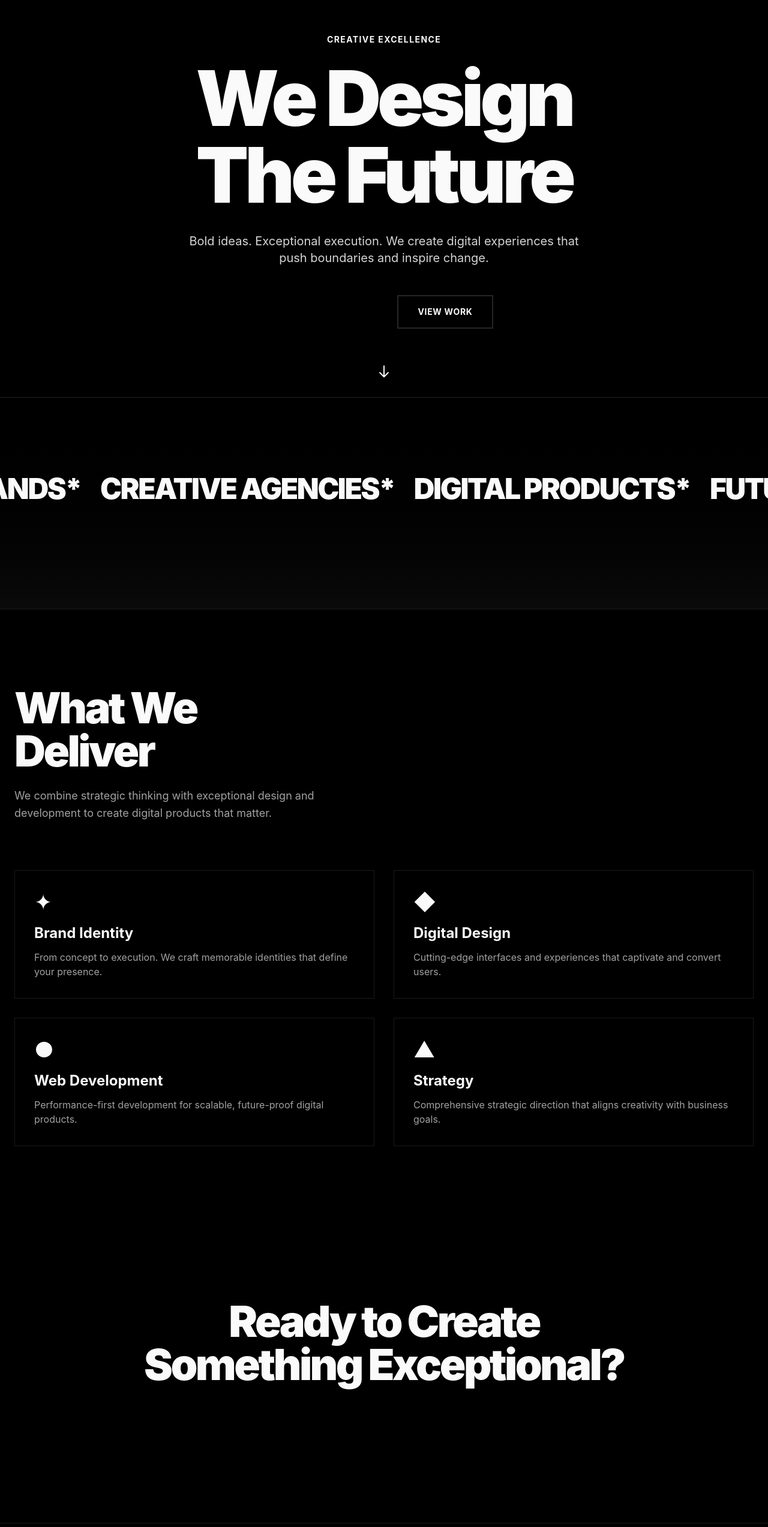
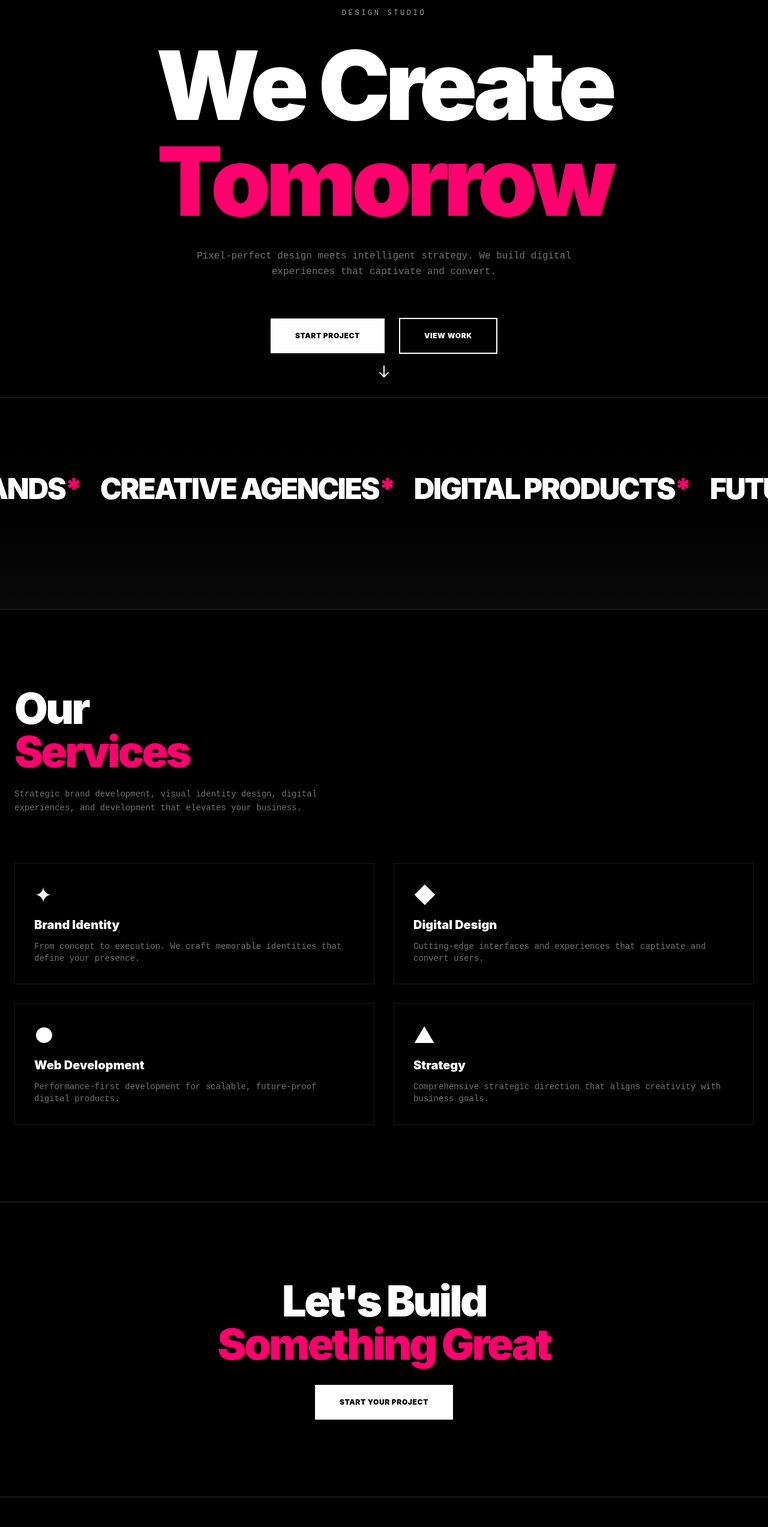
Before and after one commit to spivak321c/CRVE, a Next.js app: page / in a window 1280 px wide. Shown: the part 234-2780 px from the top of the page at 60% size. Built offline with nearby package versions, Linux system fonts and the light colour scheme.

Commit message:
feat: update color scheme and page content for design studio
Co-authored-by: simon <189878559+spivak321c@users.noreply.github.com>

```diff
--- a/app/globals.css
+++ b/app/globals.css
@@ -11,18 +11,18 @@
   --popover: oklch(0.145 0 0);
   --popover-foreground: oklch(0.985 0 0);
   --primary: oklch(0.985 0 0);
-  --primary-foreground: oklch(0.205 0 0);
-  --secondary: oklch(0.269 0 0);
+  --primary-foreground: oklch(0.145 0 0);
+  --secondary: oklch(0.165 0 0);
   --secondary-foreground: oklch(0.985 0 0);
-  --muted: oklch(0.269 0 0);
+  --muted: oklch(0.165 0 0);
   --muted-foreground: oklch(0.55 0 0);
-  --accent: oklch(0.269 0 0);
+  --accent: #ff006e;
   --accent-foreground: oklch(0.985 0 0);
   --destructive: oklch(0.396 0.141 25.723);
   --destructive-foreground: oklch(0.637 0.237 25.331);
-  --border: oklch(0.269 0 0);
-  --input: oklch(0.269 0 0);
-  --ring: oklch(0.439 0 0);
+  --border: oklch(0.165 0 0);
+  --input: oklch(0.165 0 0);
+  --ring: #ff006e;
   --chart-1: oklch(0.488 0.243 264.376);
   --chart-2: oklch(0.696 0.17 162.48);
   --chart-3: oklch(0.769 0.188 70.08);
@@ -47,18 +47,18 @@
   --popover: oklch(0.145 0 0);
   --popover-foreground: oklch(0.985 0 0);
   --primary: oklch(0.985 0 0);
-  --primary-foreground: oklch(0.205 0 0);
-  --secondary: oklch(0.269 0 0);
+  --primary-foreground: oklch(0.145 0 0);
+  --secondary: oklch(0.165 0 0);
   --secondary-foreground: oklch(0.985 0 0);
-  --muted: oklch(0.269 0 0);
+  --muted: oklch(0.165 0 0);
   --muted-foreground: oklch(0.708 0 0);
-  --accent: oklch(0.269 0 0);
+  --accent: #ff006e;
   --accent-foreground: oklch(0.985 0 0);
   --destructive: oklch(0.396 0.141 25.723);
   --destructive-foreground: oklch(0.637 0.237 25.331);
-  --border: oklch(0.269 0 0);
-  --input: oklch(0.269 0 0);
-  --ring: oklch(0.439 0 0);
+  --border: oklch(0.165 0 0);
+  --input: oklch(0.165 0 0);
+  --ring: #ff006e;
   --chart-1: oklch(0.488 0.243 264.376);
   --chart-2: oklch(0.696 0.17 162.48);
   --chart-3: oklch(0.769 0.188 70.08);
--- a/app/page.tsx
+++ b/app/page.tsx
@@ -85,52 +85,46 @@ export default function HomePage() {
       <main className="bg-black">
         {/* Hero Section */}
         <section ref={heroRef} className="relative min-h-screen flex flex-col items-center justify-center px-6 overflow-hidden pt-20">
-          {/* Gradient Background */}
-          <div className="absolute inset-0 pointer-events-none">
-            <div className="absolute top-20 left-1/4 w-96 h-96 bg-neon-cyan/5 rounded-full blur-3xl" />
-            <div className="absolute bottom-20 right-1/4 w-96 h-96 bg-neon-pink/5 rounded-full blur-3xl" />
-          </div>
-
           <div className="relative z-10 text-center max-w-6xl mx-auto">
             <motion.div initial={{ opacity: 0 }} animate={{ opacity: 1 }} transition={{ delay: 0.1 }}>
-              <p className="text-neon-cyan font-bold text-sm uppercase tracking-widest mb-6">
-                Creative Excellence
+              <p className="text-xs font-mono uppercase tracking-[0.3em] mb-8 text-neutral-400">
+                DESIGN STUDIO
               </p>
             </motion.div>
 
             <h1
               ref={titleRef}
-              className="text-7xl md:text-8xl lg:text-9xl font-black tracking-tighter leading-none mb-8"
+              className="text-8xl md:text-9xl lg:text-[10rem] font-black tracking-tighter leading-none mb-8 text-white"
             >
-              We Design
+              We Create
               <br />
-              <span className="text-neon-cyan">The Future</span>
+              <span className="text-[#ff006e]">Tomorrow</span>
             </h1>
 
             <motion.p
               initial={{ opacity: 0, y: 20 }}
               animate={{ opacity: 1, y: 0 }}
               transition={{ delay: 0.5, duration: 0.8 }}
-              className="text-lg md:text-xl text-neutral-300 max-w-2xl mx-auto mb-12"
+              className="text-sm md:text-base font-mono text-neutral-500 max-w-2xl mx-auto mb-16 leading-relaxed"
             >
-              Bold ideas. Exceptional execution. We create digital experiences that push boundaries and inspire change.
+              Pixel-perfect design meets intelligent strategy. We build digital experiences that captivate and convert.
             </motion.p>
 
             <motion.div
               initial={{ opacity: 0, y: 20 }}
               animate={{ opacity: 1, y: 0 }}
               transition={{ delay: 0.7, duration: 0.8 }}
-              className="flex flex-col sm:flex-row gap-4 justify-center items-center"
+              className="flex flex-col sm:flex-row gap-6 justify-center items-center"
             >
               <button
                 onClick={() => setIsContactOpen(true)}
-                className="px-8 py-4 bg-neon-cyan text-black font-bold text-sm uppercase tracking-wider hover:shadow-[0_0_30px_rgba(0,255,255,0.5)] transition-all duration-300"
+                className="px-10 py-5 bg-white text-black font-black text-xs uppercase tracking-wider hover:shadow-[0_0_40px_rgba(255,0,110,0.3)] transition-all duration-300 border border-white hover:border-[#ff006e]"
               >
                 Start Project
               </button>
               <Link
                 href="/work"
-                className="px-8 py-4 border-2 border-neon-cyan text-neon-cyan font-bold text-sm uppercase tracking-wider hover:bg-neon-cyan/10 transition-all duration-300"
+                className="px-10 py-5 border-2 border-white text-white font-black text-xs uppercase tracking-wider hover:bg-white hover:text-black transition-all duration-300"
               >
                 View Work
               </Link>
@@ -141,7 +135,7 @@ export default function HomePage() {
           <motion.div
             animate={{ y: [0, 10, 0] }}
             transition={{ repeat: Infinity, duration: 2 }}
-            className="absolute bottom-8 left-1/2 -translate-x-1/2 text-neon-cyan"
+            className="absolute bottom-8 left-1/2 -translate-x-1/2 text-white"
           >
             <svg className="w-6 h-6" fill="none" stroke="currentColor" viewBox="0 0 24 24">
               <path strokeLinecap="round" strokeLinejoin="round" strokeWidth={2} d="M19 14l-7 7m0 0l-7-7m7 7V3" />
@@ -157,16 +151,16 @@ export default function HomePage() {
         </section>
 
         {/* Services Section */}
-        <section className="py-32 px-6 max-w-7xl mx-auto">
-          <div className="grid grid-cols-1 md:grid-cols-2 gap-20 mb-20">
-            <div>
-              <h2 className="text-6xl md:text-7xl font-black tracking-tighter mb-6">
-                What We
+        <section className="py-32 px-6 max-w-7xl mx-auto border-y border-white/10">
+          <div className="grid grid-cols-1 md:grid-cols-3 gap-20 mb-20">
+            <div className="md:col-span-2">
+              <h2 className="text-6xl md:text-7xl font-black tracking-tighter mb-6 text-white">
+                Our
                 <br />
-                <span className="text-neon-cyan">Deliver</span>
+                <span className="text-[#ff006e]">Services</span>
               </h2>
-              <p className="text-neutral-400 text-lg leading-relaxed">
-                We combine strategic thinking with exceptional design and development to create digital products that matter.
+              <p className="text-sm font-mono text-neutral-500 leading-relaxed max-w-xl">
+                Strategic brand development, visual identity design, digital experiences, and development that elevates your business.
               </p>
             </div>
           </div>
@@ -179,73 +173,69 @@ export default function HomePage() {
                 whileInView={{ opacity: 1, y: 0 }}
                 viewport={{ once: true, margin: "-100px" }}
                 transition={{ delay: i * 0.1 }}
-                className="group p-8 border border-white/10 hover:border-neon-cyan/50 transition-all duration-300 hover:bg-white/2"
+                className="group p-8 border border-white/10 hover:border-[#ff006e] transition-all duration-300 hover:bg-white/2 hover:shadow-[inset_0_0_20px_rgba(255,0,110,0.1)]"
               >
-                <div className="text-4xl mb-4 text-neon-cyan group-hover:scale-125 transition-transform duration-300">
+                <div className="text-4xl mb-4 text-white group-hover:text-[#ff006e] group-hover:scale-110 transition-all duration-300">
                   {service.icon}
                 </div>
-                <h3 className="text-2xl font-bold mb-3">{service.title}</h3>
-                <p className="text-neutral-400">{service.description}</p>
+                <h3 className="text-xl font-black mb-3 text-white">{service.title}</h3>
+                <p className="text-sm text-neutral-500 font-mono">{service.description}</p>
               </motion.div>
             ))}
           </div>
         </section>
 
         {/* CTA Section */}
-        <section className="py-32 px-6 relative overflow-hidden">
-          <div className="absolute inset-0 pointer-events-none">
-            <div className="absolute top-0 right-0 w-96 h-96 bg-neon-cyan/5 rounded-full blur-3xl" />
-          </div>
-
+        <section className="py-32 px-6 relative overflow-hidden border-y border-white/10">
           <div className="relative z-10 max-w-4xl mx-auto text-center">
-            <h2 className="text-6xl md:text-7xl font-black tracking-tighter mb-8">
-              Ready to Create
+            <h2 className="text-6xl md:text-7xl font-black tracking-tighter mb-8 text-white">
+              Let's Build
               <br />
-              <span className="text-neon-cyan">Something Exceptional?</span>
+              <span className="text-[#ff006e]">Something Great</span>
             </h2>
 
             <motion.button
               whileHover={{ scale: 1.05 }}
               whileTap={{ scale: 0.95 }}
               onClick={() => setIsContactOpen(true)}
-              className="px-10 py-5 bg-neon-cyan text-black font-bold text-lg uppercase tracking-wider hover:shadow-[0_0_40px_rgba(0,255,255,0.6)] transition-all duration-300"
+              className="px-10 py-5 bg-white text-black font-black text-xs uppercase tracking-wider hover:bg-[#ff006e] hover:text-white hover:shadow-[0_0_40px_rgba(255,0,110,0.4)] transition-all duration-300 border border-white hover:border-[#ff006e]"
             >
-              Let's Talk
+              Start Your Project
             </motion.button>
           </div>
         </section>
 
         {/* Footer */}
-        <footer className="border-t border-white/10 py-12 px-6">
-          <div className="max-w-7xl mx-auto grid grid-cols-1 md:grid-cols-3 gap-8">
+        <footer className="border-t border-white/10 py-12 px-6 bg-black">
+          <div className="max-w-7xl mx-auto grid grid-cols-1 md:grid-cols-3 gap-16">
             <div>
-              <p className="text-2xl font-black tracking-tighter mb-2">
-                CRVE<span className="text-neon-cyan">.</span>
+              <p className="text-2xl font-black tracking-tighter mb-4 text-white">
+                CRVE<span className="text-[#ff006e]">.</span>
               </p>
-              <p className="text-sm text-neutral-400">Creative. Bold. Forward-thinking.</p>
+              <p className="text-xs font-mono text-neutral-500">Independent creative studio crafting bold digital experiences.</p>
             </div>
-            <div className="space-y-2">
-              <p className="text-xs uppercase tracking-widest text-neutral-600 font-bold">Navigation</p>
-              <div className="space-y-1">
+            <div className="space-y-4">
+              <p className="text-xs uppercase tracking-[0.3em] font-black text-white">Links</p>
+              <div className="space-y-2">
                 <p>
-                  <Link href="/work" className="text-neutral-400 hover:text-neon-cyan transition-colors text-sm">
+                  <Link href="/work" className="text-xs text-neutral-500 font-mono hover:text-[#ff006e] transition-colors">
                     Work
                   </Link>
                 </p>
                 <p>
-                  <Link href="/services" className="text-neutral-400 hover:text-neon-cyan transition-colors text-sm">
+                  <Link href="/services" className="text-xs text-neutral-500 font-mono hover:text-[#ff006e] transition-colors">
                     Services
                   </Link>
                 </p>
               </div>
             </div>
-            <div className="space-y-2">
-              <p className="text-xs uppercase tracking-widest text-neutral-600 font-bold">Contact</p>
-              <p className="text-neutral-400 text-sm">hello@crve.studio</p>
-              <p className="text-neutral-400 text-sm">Port Harcourt, Nigeria</p>
+            <div className="space-y-4">
+              <p className="text-xs uppercase tracking-[0.3em] font-black text-white">Contact</p>
+              <p className="text-xs text-neutral-500 font-mono">hello@crve.studio</p>
+              <p className="text-xs text-neutral-500 font-mono">Port Harcourt, Nigeria</p>
             </div>
           </div>
-          <div className="mt-12 pt-8 border-t border-white/5 text-center text-xs text-neutral-600">
+          <div className="mt-16 pt-8 border-t border-white/10 text-center text-xs text-neutral-600 font-mono">
             <p>&copy; 2026 CRVE. All rights reserved.</p>
           </div>
         </footer>
--- a/components/cursor-follower.tsx
+++ b/components/cursor-follower.tsx
@@ -54,10 +54,10 @@ export function CursorFollower() {
   return (
     <div
       ref={cursorRef}
-      className="fixed w-8 h-8 border-2 border-neon-cyan rounded-full pointer-events-none z-50 opacity-0"
+      className="fixed w-8 h-8 border-2 border-[#ff006e] rounded-full pointer-events-none z-50 opacity-0"
       style={{
         transform: "translate3d(0, 0, 0)",
-        boxShadow: "0 0 20px rgba(0, 255, 255, 0.5)",
+        boxShadow: "0 0 20px rgba(255, 0, 110, 0.5), inset 0 0 20px rgba(255, 0, 110, 0.3)",
       }}
     />
   )
--- a/components/infinite-marquee.tsx
+++ b/components/infinite-marquee.tsx
@@ -54,9 +54,9 @@ export function InfiniteMarquee({
       <div ref={marqueeRef} className="flex whitespace-nowrap">
         <div ref={contentRef} className="flex gap-8 pr-8">
           {items.map((item, i) => (
-            <div key={i} className="text-3xl md:text-5xl font-black uppercase tracking-tighter flex-shrink-0">
+            <div key={i} className="text-3xl md:text-5xl font-black uppercase tracking-tighter flex-shrink-0 text-white">
               {item}
-              <span className="text-neon-cyan">*</span>
+              <span className="text-[#ff006e]">*</span>
             </div>
           ))}
         </div>
--- a/components/luxury-header.tsx
+++ b/components/luxury-header.tsx
@@ -38,8 +38,8 @@ export function LuxuryHeader({ dark = true }: LuxuryHeaderProps) {
       >
         <div className="max-w-7xl mx-auto px-8 py-6 flex items-center justify-between">
           {/* Logo */}
-          <Link href="/" className="text-2xl font-black tracking-tighter">
-            CRVE<span className="text-neon-cyan">.</span>
+          <Link href="/" className="text-2xl font-black tracking-tighter text-white">
+            CRVE<span className="text-[#ff006e]">.</span>
           </Link>
 
           {/* Navigation */}
@@ -48,10 +48,10 @@ export function LuxuryHeader({ dark = true }: LuxuryHeaderProps) {
               <Link
                 key={item.href}
                 href={item.href}
-                className="text-sm font-medium uppercase tracking-widest text-neutral-400 hover:text-white transition-colors duration-300 relative group"
+                className="text-xs font-mono uppercase tracking-widest text-neutral-500 hover:text-white transition-colors duration-300 relative group"
               >
                 {item.label}
-                <span className="absolute bottom-0 left-0 w-0 h-px bg-neon-cyan group-hover:w-full transition-all duration-300" />
+                <span className="absolute bottom-0 left-0 w-0 h-0.5 bg-[#ff006e] group-hover:w-full transition-all duration-300" />
               </Link>
             ))}
           </nav>
@@ -59,22 +59,22 @@ export function LuxuryHeader({ dark = true }: LuxuryHeaderProps) {
           {/* CTA Button */}
           <Link
             href="/contact"
-            className="px-6 py-2 bg-neon-cyan text-black font-bold text-sm uppercase tracking-wider hover:shadow-[0_0_20px_rgba(0,255,255,0.5)] transition-all duration-300"
+            className="px-8 py-3 bg-white text-black font-black text-xs uppercase tracking-wider hover:bg-[#ff006e] hover:text-white transition-all duration-300 border border-white hover:border-[#ff006e]"
           >
-            Let's Talk
+            Contact
           </Link>
         </div>
       </header>
 
       {/* Mobile Header */}
-      <header className="md:hidden fixed top-0 left-0 right-0 z-40 bg-black/95 backdrop-blur-md border-b border-white/5">
+      <header className="md:hidden fixed top-0 left-0 right-0 z-40 bg-black border-b border-white/10">
         <div className="px-6 py-4 flex items-center justify-between">
-          <Link href="/" className="text-xl font-black tracking-tighter">
-            CRVE<span className="text-neon-cyan">.</span>
+          <Link href="/" className="text-xl font-black tracking-tighter text-white">
+            CRVE<span className="text-[#ff006e]">.</span>
           </Link>
           <button
             onClick={() => setIsOpen(!isOpen)}
-            className="text-white hover:text-neon-cyan transition-colors"
+            className="text-white hover:text-[#ff006e] transition-colors"
           >
             {isOpen ? <X size={24} /> : <Menu size={24} />}
           </button>
@@ -85,7 +85,7 @@ export function LuxuryHeader({ dark = true }: LuxuryHeaderProps) {
           initial={{ opacity: 0, height: 0 }}
           animate={{ opacity: isOpen ? 1 : 0, height: isOpen ? "auto" : 0 }}
           transition={{ duration: 0.3 }}
-          className="overflow-hidden border-t border-white/5"
+          className="overflow-hidden border-t border-white/10"
         >
           <div className="px-6 py-6 space-y-4">
             {navItems.map((item) => (
@@ -93,7 +93,7 @@ export function LuxuryHeader({ dark = true }: LuxuryHeaderProps) {
                 key={item.href}
                 href={item.href}
                 onClick={() => setIsOpen(false)}
-                className="block text-sm font-medium uppercase tracking-widest text-neutral-400 hover:text-neon-cyan transition-colors duration-300"
+                className="block text-xs font-mono uppercase tracking-widest text-neutral-500 hover:text-[#ff006e] transition-colors duration-300"
               >
                 {item.label}
               </Link>
@@ -101,9 +101,9 @@ export function LuxuryHeader({ dark = true }: LuxuryHeaderProps) {
             <Link
               href="/contact"
               onClick={() => setIsOpen(false)}
-              className="block px-6 py-2 bg-neon-cyan text-black font-bold text-sm uppercase tracking-wider text-center"
+              className="block px-6 py-3 bg-white text-black font-black text-xs uppercase tracking-wider text-center hover:bg-[#ff006e] hover:text-white transition-all duration-300"
             >
-              Let's Talk
+              Contact
             </Link>
           </div>
         </motion.nav>
```
